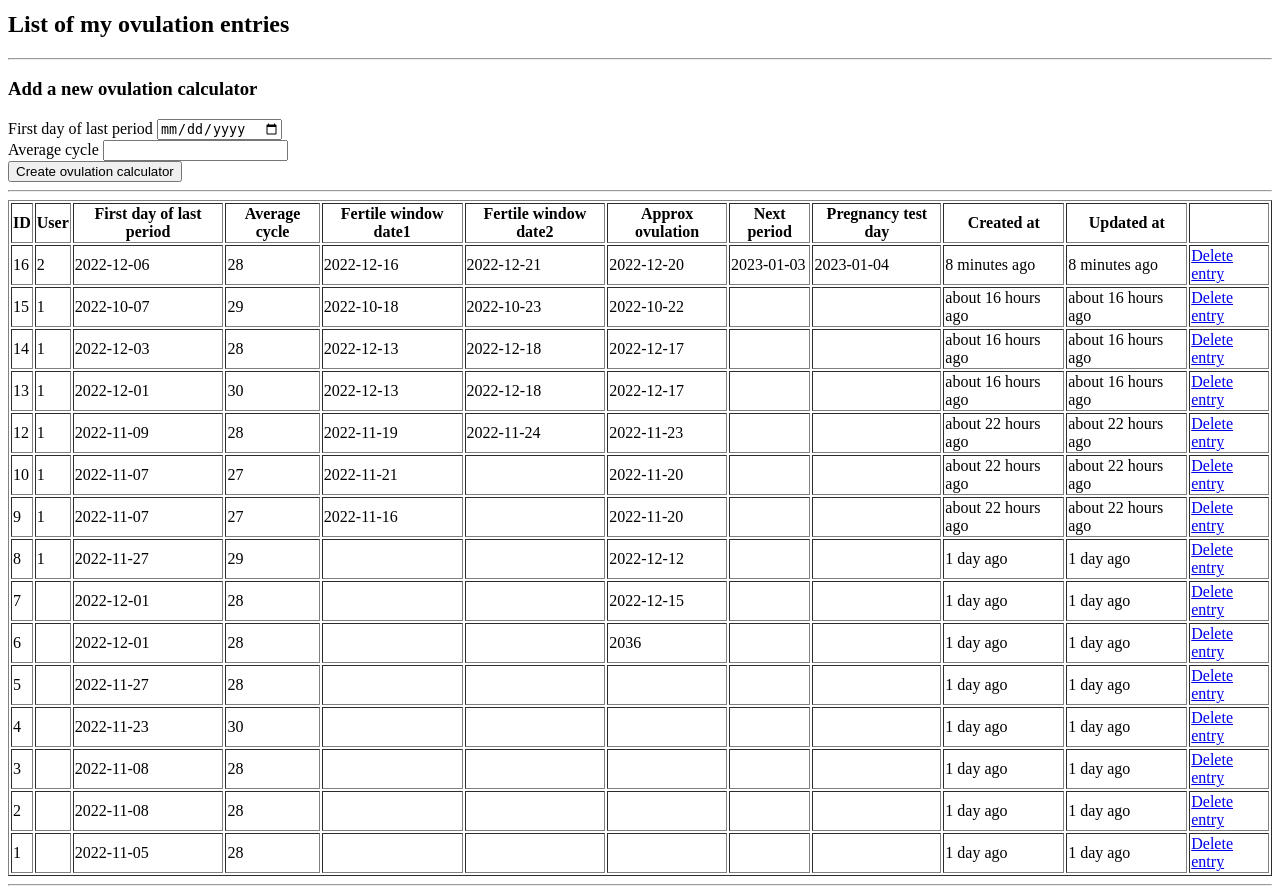
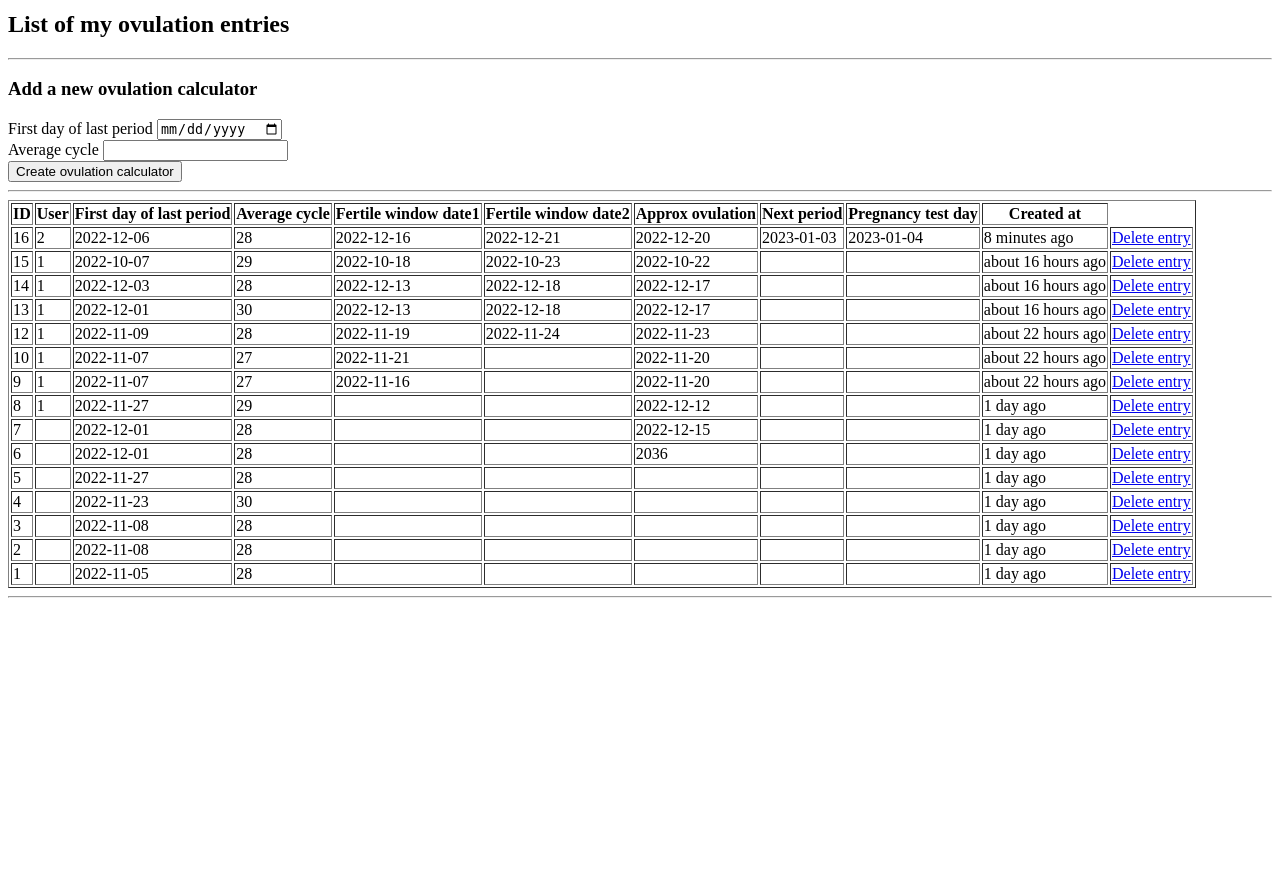
Before and after one commit to kravninjabooth-appdev/fertility-window, a Rails app: page /dashboard in a window 1280 px wide. Shown: the part 164-1058 px from the top of the page. After the commit the page ends 762 px from the top, so only its background shows below. Run offline with Rails 7, Linux system fonts and the light colour scheme; data comes from the database, SQL or seed files in the repository; both versions use the stored data as it was after the commit.

Commit message:
updated table

```diff
--- a/app/controllers/ovulation_calculators_controller.rb
+++ b/app/controllers/ovulation_calculators_controller.rb
@@ -35,10 +35,10 @@ class OvulationCalculatorsController < ApplicationController
     @the_ovulation_calculator.fertile_window_date2 = @the_ovulation_calculator.approx_ovulation + 1
 
     #Next period
-    @next_period = (@num1 + @num2.to_i)
+    @the_ovulation_calculator.next_period = (@num1 + @num2.to_i)
 
     #Pregnancy test day
-    @pregnancy_test_day = (@next_period + 1)
+    @the_ovulation_calculator.pregnancy_test_day = (@the_ovulation_calculator.next_period + 1)
 
     if @the_ovulation_calculator.valid?
       @the_ovulation_calculator.save
--- a/app/views/ovulation_calculators/index.html.erb
+++ b/app/views/ovulation_calculators/index.html.erb
@@ -84,12 +84,6 @@
           Created at
         </th>
 
-        <th>
-          Updated at
-        </th>
-
-        <th>
-        </th>
       </tr>
 
       <% @list_of_ovulation_calculators.each do |an_ovulation_calculator| %>
@@ -133,9 +127,9 @@
         <td>
           <%= time_ago_in_words(an_ovulation_calculator.created_at) %> ago
         </td>
-        <td>
-          <%= time_ago_in_words(an_ovulation_calculator.updated_at) %> ago
-        </td>
+
+          <%#= time_ago_in_words(an_ovulation_calculator.updated_at) %>
+
 
         <td>
           <a href="/delete_ovulation_calculator/<%= an_ovulation_calculator.id %>">
```
Also changed, not shown: db/development.sqlite3.
